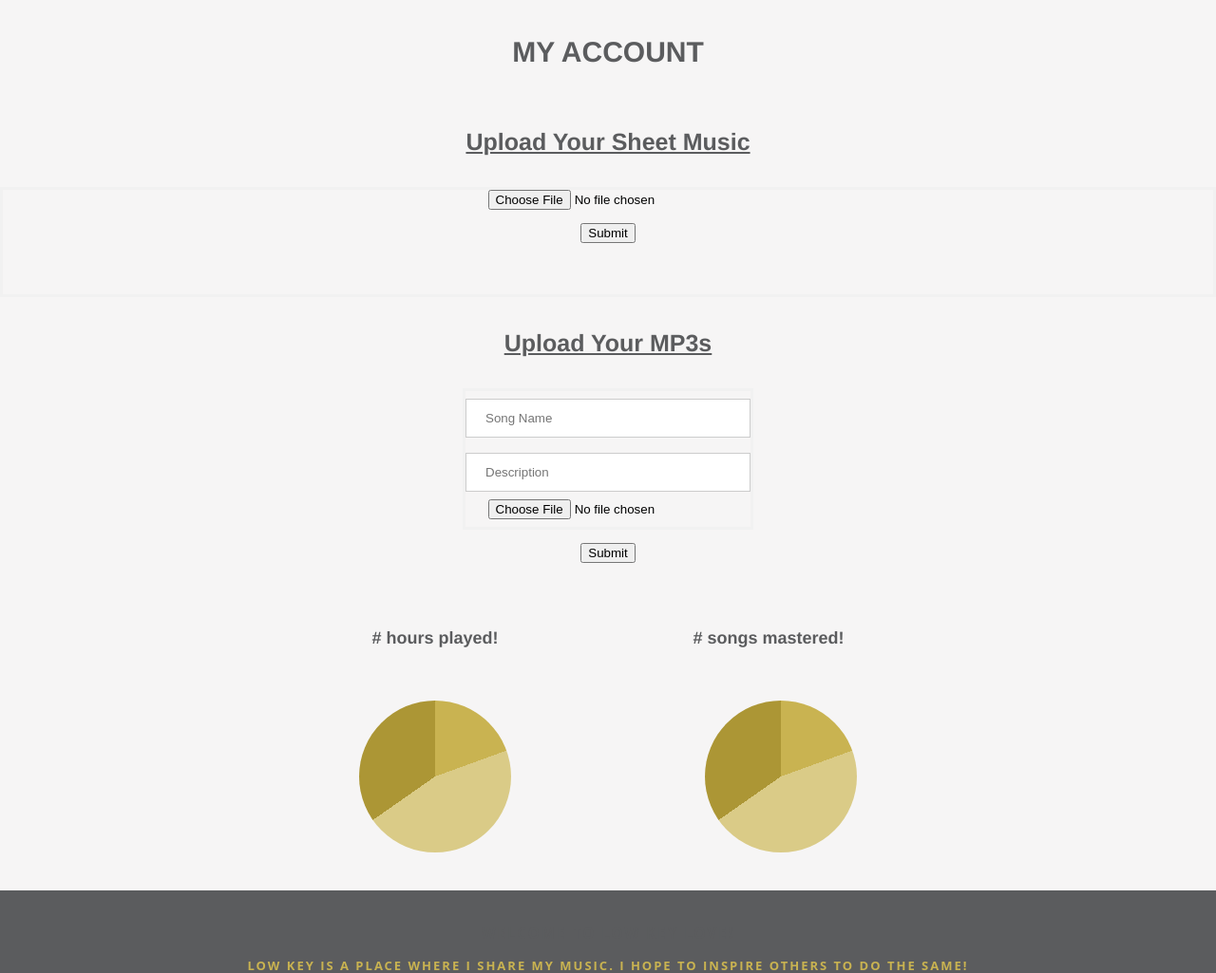
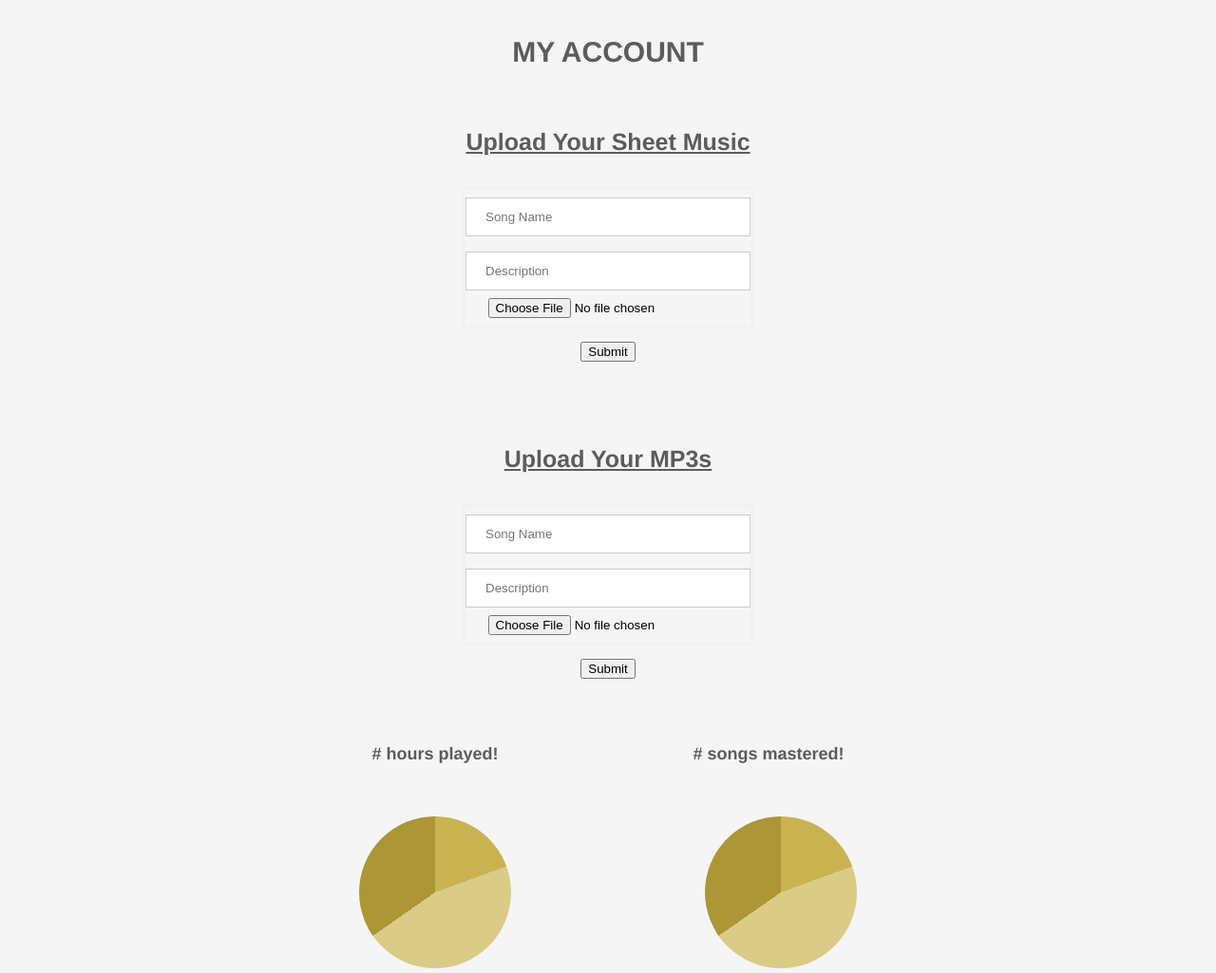
Before and after one commit to khanson1029/lowkeylove, a PHP site: page /myaccount.php in a window 1280 px wide. Shown: the part 267-1292 px from the top of the page at 95% size. Run offline with PHP 8.4, Linux system fonts and the light colour scheme; the visitor is signed in with stand-in values (Sample User, id 1); some libraries are stand-ins or nearby versions.

Commit message:
my account changes

```diff
--- a/myaccount.php
+++ b/myaccount.php
@@ -19,9 +19,18 @@
     <div class="post-title" id="Login2">
         <h4 class="pdf-upload">Upload Your Sheet Music</h4>
     </div>
-    <form name="pdfForm" action="pdf_handler.php" method="POST">
-    <div id = Login2>
-        <input type="file" name="file" , size = "50">
+    <div id = "Login1">
+        <form action="pdf_handler.php" method="POST" enctype="multipart/form-data">
+        <div id="Login2">
+          <input type="text" name="name", placeholder="Song Name"/>
+        </div>
+        <div id="Login2">
+        <input type="text" name="description", placeholder="Description"/>
+        </div>
+        <div id="Login2">
+          <input type="file" name="file" id="file"><br>
+        </div>
+     </form>
     </div>
     <div class="submit-button">
         <input type="submit" name="userSubmitButton" value="Submit">
```
